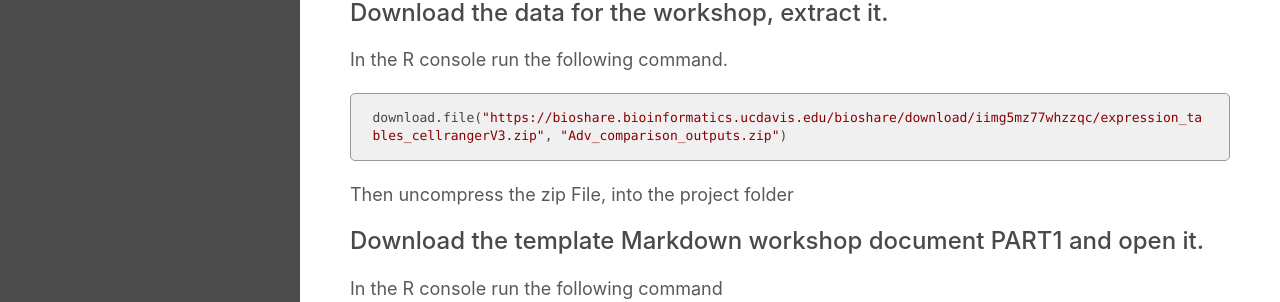
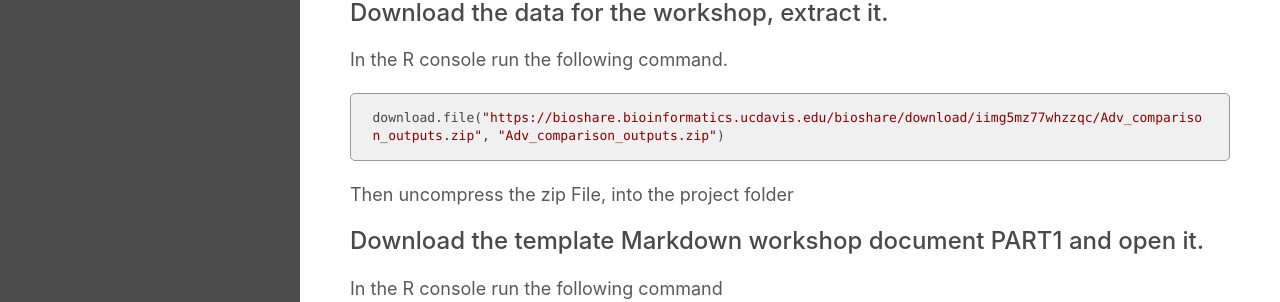
Before and after one commit to ucdavis-bioinformatics-training/2020-Advanced_Single_Cell_RNA_Seq, a Jekyll site: the page built from data_analysis/scrna_analysis_prepare.md, in a window 1280 px wide. Shown: the part 2217-2519 px from the top of the page. Built offline with Jekyll 4.4.1, drawn with Linux system fonts in a browser that asks for light colours; our own code applies the rules of GitHub Pages for plain Markdown files; some of the changed lines change nothing that is shown.

Commit message:
update link to data

````diff
--- a/data_analysis/scrna_analysis_prepare.md
+++ b/data_analysis/scrna_analysis_prepare.md
@@ -102,7 +102,7 @@ Lets spend a minute looking at the reports and the data
 
 In the R console run the following command.
 ```r
-download.file("https://bioshare.bioinformatics.ucdavis.edu/bioshare/download/iimg5mz77whzzqc/expression_tables_cellrangerV3.zip", "Adv_comparison_outputs.zip")
+download.file("https://bioshare.bioinformatics.ucdavis.edu/bioshare/download/iimg5mz77whzzqc/Adv_comparison_outputs.zip", "Adv_comparison_outputs.zip")
 ```
 Then uncompress the zip File, into the project folder
 
````
